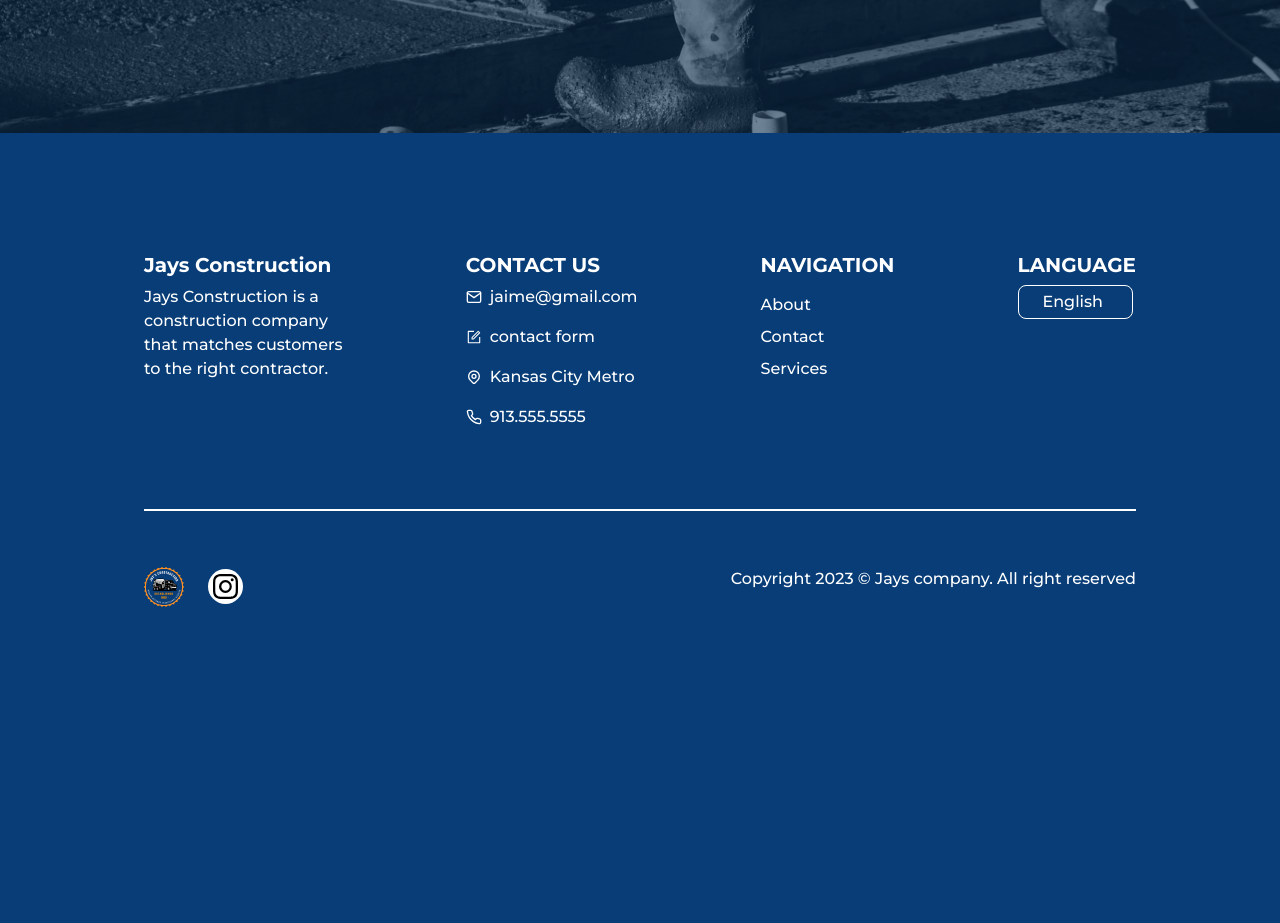
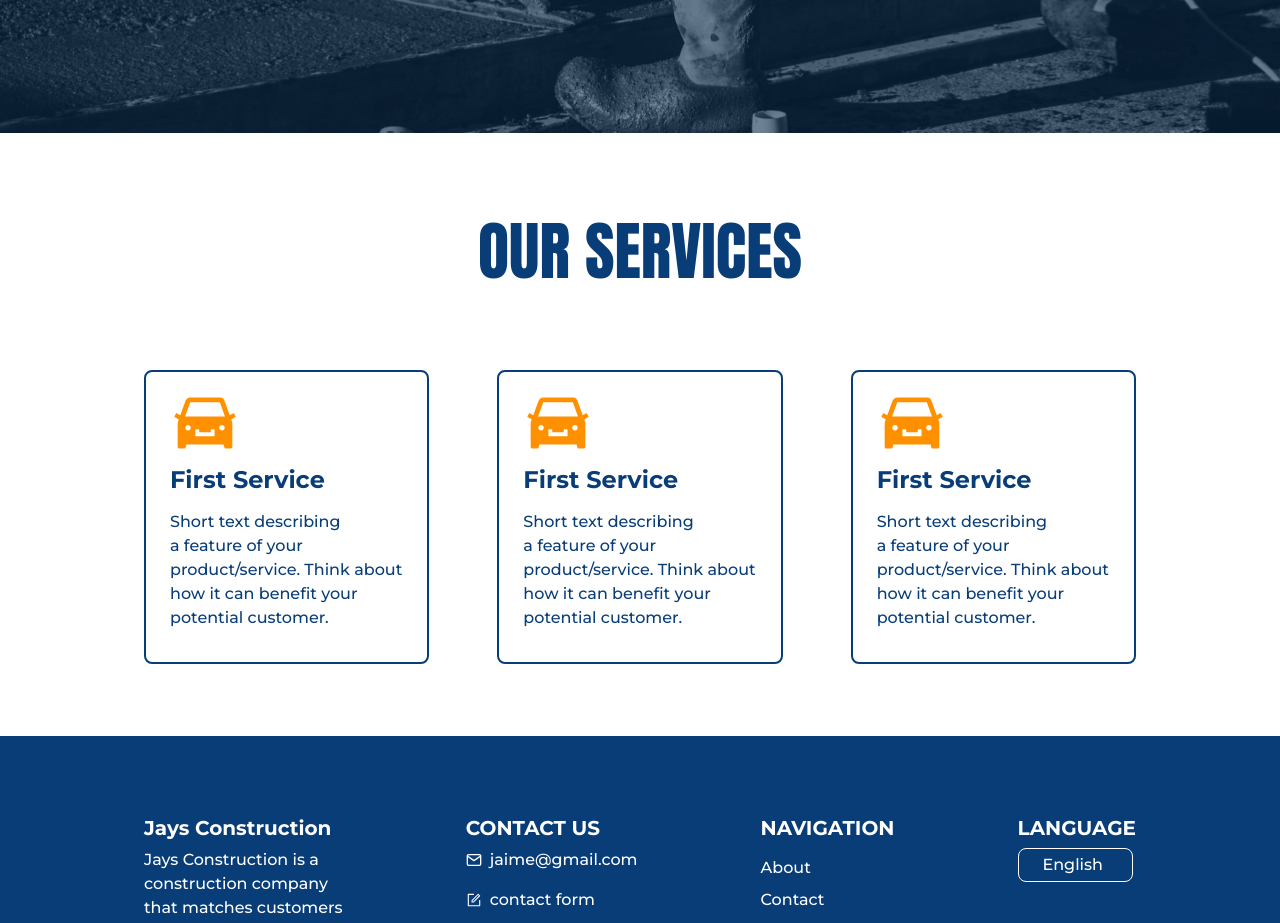
Before and after one commit to 93Belen/JConstruction, a Next.js app: page / in a window 1280 px wide. Shown: the part 620-1543 px from the top of the page. Before the commit the page ends 1283 px from the top, so only its background shows below. Built offline with nearby package versions, Linux system fonts and the light colour scheme.

Commit message:
first section

```diff
--- a/app/page.tsx
+++ b/app/page.tsx
@@ -1,6 +1,7 @@
 import ContactButton from "./components/ContactButton";
 import { anton } from "./layout";
 import Image from "next/image";
+import { AiFillCar } from 'react-icons/ai'
 
 
 export default function Home() {
@@ -22,15 +23,16 @@ export default function Home() {
 
       {/* MOBILE HERO */}
       <section className='flex flex-col md:hidden'>
-        <div>
-        <Image
+        <div className='h-[16rem] bg-[url("/home-hero.png")] bg-cover bg-center'>
+        {/* <Image
+        className='h-full'
         src={"/home-hero.png"}
         width={2500}
         height={2500}
         alt=''
-        />
+        /> */}
         </div>
-        <div className='flex flex-col gap-4 px-4 py-20'>
+        <div className='flex flex-col gap-4 px-4 pb-20 pt-10'>
             <h1 className={`text-orange text-[3.5rem] font-bold ${anton.className}`}>We connect you with
             the best in town
             </h1>
@@ -39,6 +41,33 @@ export default function Home() {
               <ContactButton/>
         </div>
       </section>
+      {/* OUR SERVICES */}
+      <section className='bg-white pt-10 md:pt-20'>
+          <h2 className={`${anton.className} text-blue text-center md:text-[4rem] text-[3.5rem]`}>OUR SERVICES</h2>
+          <div className='flex flex-col md:flex-row justify-center lg:w-[80%] xl:gap-9 max-w-[1200px] m-auto md:py-14'>
+          <div className='flex flex-col gap-10 p-3'>
+              <div className='border-blue border-2 rounded-md px-4 py-3 flex flex-col gap-2 text-blue'>
+                  <AiFillCar className='text-[70px] text-orange'/>
+                  <h4 className='font-bold'>First Service</h4>
+                  <p>Short text describing a feature of your product/service. Think about how it can benefit your potential customer. </p>
+              </div>
+          </div>
+          <div className='flex flex-col gap-10 p-3'>
+              <div className='border-blue border-2 rounded-md px-4 py-3 flex flex-col gap-2 text-blue'>
+                  <AiFillCar className='text-[70px] text-orange'/>
+                  <h4 className='font-bold'>First Service</h4>
+                  <p>Short text describing a feature of your product/service. Think about how it can benefit your potential customer. </p>
+              </div>
+          </div>
+          <div className='flex flex-col gap-10 p-3'>
+              <div className='border-blue border-2 rounded-md px-4 py-3 flex flex-col gap-2 text-blue'>
+                  <AiFillCar className='text-[70px] text-orange'/>
+                  <h4 className='font-bold'>First Service</h4>
+                  <p>Short text describing a feature of your product/service. Think about how it can benefit your potential customer. </p>
+              </div>
+          </div>
+          </div>
+      </section>
     </main>
   )
 }
```
